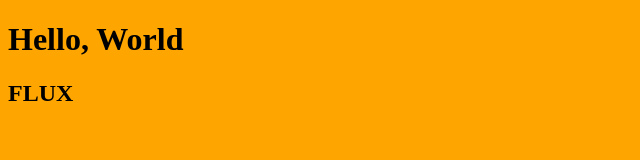
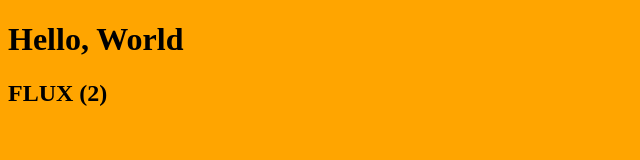
Before and after one commit to tylerchurch/static-site-test, a plain HTML site: page index.html in a window 1280 px wide. Shown: the full height of the page, 0-640 px from the left. Drawn offline with Linux system fonts and the light colour scheme.

Commit message:
Update FLUX

```diff
--- a/index.html
+++ b/index.html
@@ -9,6 +9,6 @@
 </head>
 <body>
   <h1>Hello, World</h1>
-  <h2>FLUX</h2>
+  <h2>FLUX (2)</h2>
 </body>
 </html>
```
